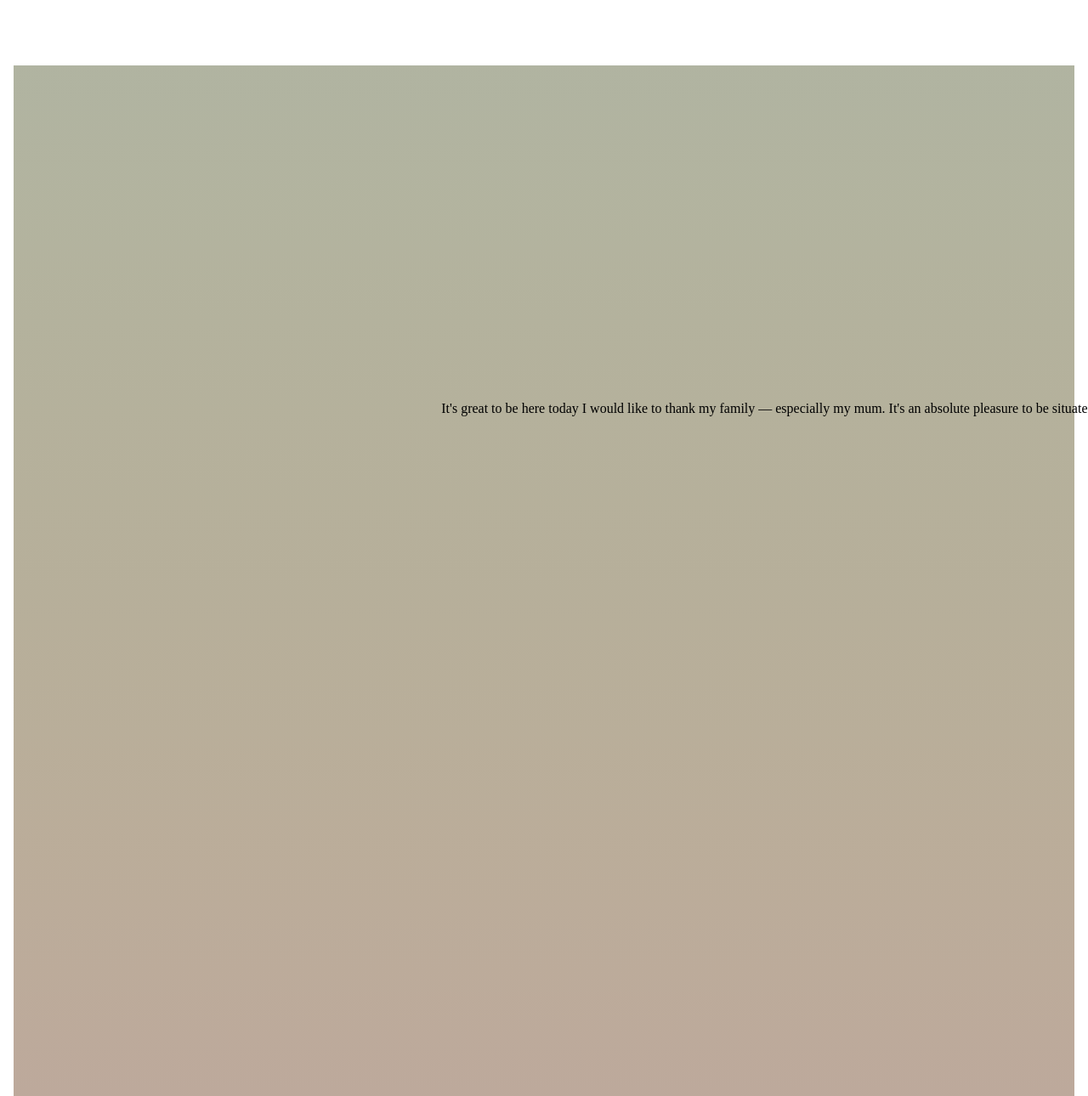
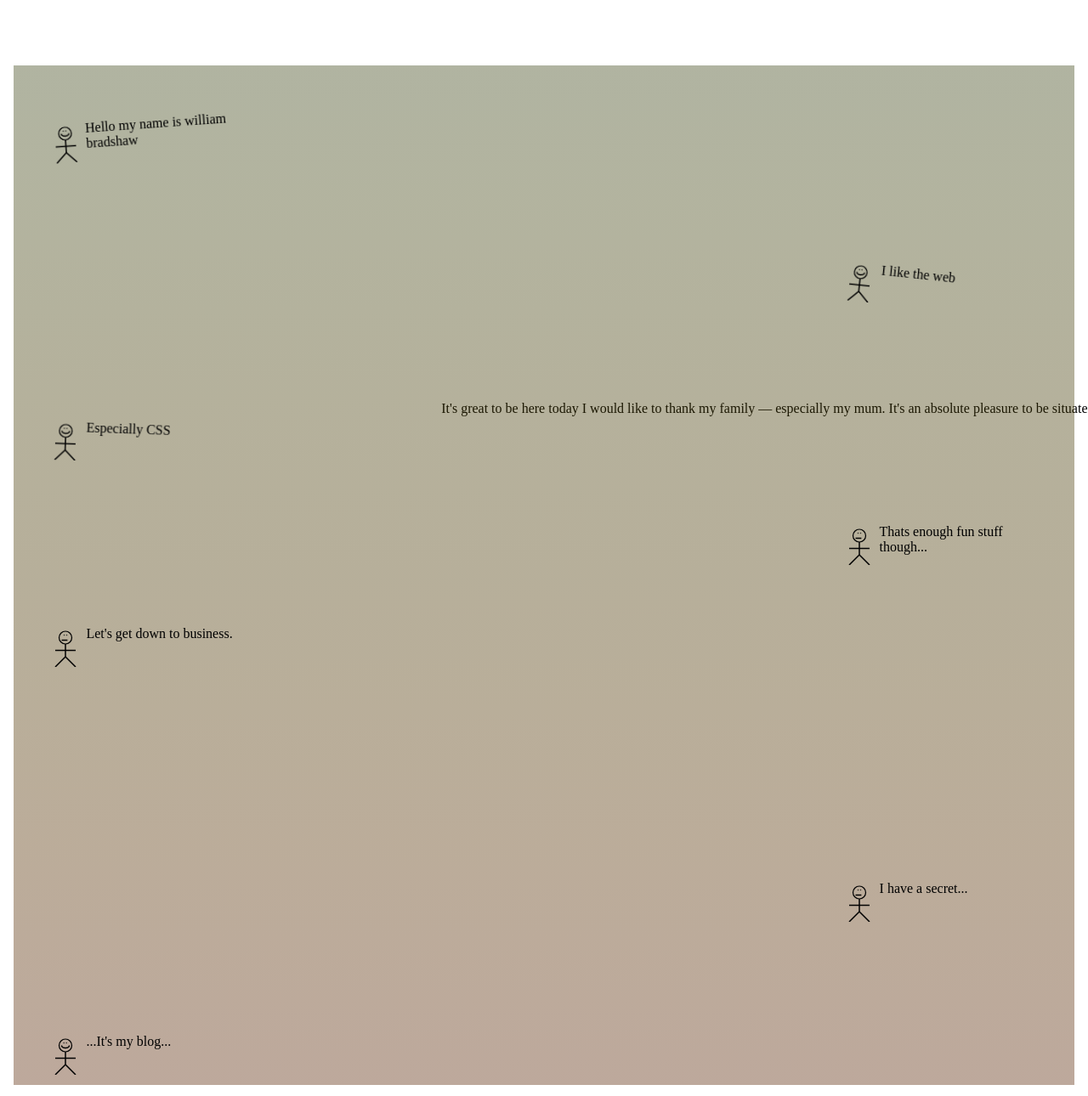
Before and after one commit to will-lol/new-willforsale, a plain HTML site: page index.html in a window 1280 px wide. Shown: the part 310-1600 px from the top of the page at 85% size. Drawn offline with Linux system fonts and the light colour scheme; a web font is replaced by a local one.

Commit message:
added guys

```diff
--- a/css/homeHeader.css
+++ b/css/homeHeader.css
@@ -20,6 +20,8 @@
 }
 
 .homeHeader__feature {
+    position: relative;
+    height: 150vh;
     background-image: linear-gradient(0deg,
             hsla(23deg, 86%, 19%, 0.4) 0%,
             hsla(29deg, 92%, 18%, 0.4) 13%,
@@ -30,6 +32,11 @@
             hsla(55deg, 75%, 15%, 0.4) 75%,
             hsla(63deg, 63%, 16%, 0.4) 87%,
             hsla(71deg, 54%, 17%, 0.4) 100%);
+}
+
+.homeHeader__feature svg {
+    width: 100%;
+    height: 100%;
 }
 
 .homeHeader__text {
@@ -43,3 +50,62 @@
 .homeHeader__text h1 span {
     font-family: "Libre Baskerville";
 }
+
+.homeHeader__feature div {
+    position: absolute;
+    display: flex;
+    justify-content: flex-start;
+    width: 15rem;
+}
+
+.homeHeader__feature__guy--1 {
+    top: 5%;
+    left: 3%;
+    transform: rotate(-4deg);
+}
+
+.homeHeader__feature__guy--2 {
+    top: 20%;
+    right: 3%;
+    transform: rotate(6deg);
+}
+
+.homeHeader__feature__guy--3 {
+    top: 35%;
+    left: 3%;
+    transform: rotate(2deg);
+}
+
+.homeHeader__feature__guy--4 {
+    top: 45%;
+    right: 3%;
+}
+
+.homeHeader__feature__guy--5 {
+    top: 55%;
+    left: 3%;
+}
+
+.homeHeader__feature__guy--6 {
+    top: 80%;
+    right: 3%;
+}
+
+.homeHeader__feature__guy--7 {
+    top: 95%;
+    left: 3%;
+}
+
+@media only screen and (max-width: 640px) {
+    .homeHeader__text h1 {
+        font-size: 4rem;
+    }
+
+    .homeHeader__feature {
+        height: 100vh;
+    }
+
+    .homeHeader__text {
+        margin: 1rem 0rem;
+    }
+}
--- a/index.html
+++ b/index.html
@@ -6,7 +6,8 @@
     <meta http-equiv="X-UA-Compatible" content="IE=edge">
     <meta name="viewport" content="width=device-width, initial-scale=1.0">
     <title>William Bradshaw</title>
-
+</head>
+<body>
     <nav class="nav box-shadow-med">
         <h1 class="nav__brand">William Bradshaw</h1>
         <a href="">Home</a>
@@ -15,8 +16,7 @@
         <a href="">Contact</a>
     </nav>
     <link rel="stylesheet" href="css/nav.css">
-</head>
-<body>
+
     <span class="scrollingText">It's great to be here today I would like to thank my family — especially my mum. It's an absolute pleasure to be situated on your computer here today. Thank you dearly for this grand opportunity. You know, sometimes people just don't thank their users enough. So here: thank you. You are my hero and everything I aspire to be. If I could say one thing to my users what would it be? Thanks. So there you have it! Thank <b>you</b></span>
     <section>
         <div class="container homeHeader">
@@ -24,11 +24,38 @@
                 <h1>Hello <span>welcome</span> to the website</h1>
                 <h2>What is a website</h2>
             </div>
-
             <div class="homeHeader__feature">
-                <svg fill="none" viewBox="0 0 1036 1033" xmlns="http://www.w3.org/2000/svg">
+                <svg preserveAspectRatio="none" fill="none" viewBox="0 0 1036 1033" xmlns="http://www.w3.org/2000/svg">
                     <path d="m511.5 1c-85.167 6.6667-245.2 32.3-204 81.5 51.5 61.5 481.5-60 598.5 21.5s-779 26-888 67.5 353 190 493.5 146.5 462-21 458 46-977 55.5-882 99 771 63.5 818.5 99-937.5 0-832.5 164.5 832 57.5 864 0-362 20-461.5 0 234-83 323-87 227.5 17.5 235.5 63-194.5 232.5-269.5 252c-60 15.6-217.67 58.17-289 77.5" id="line" stroke="#000" stroke-width="2" style="mix-blend-mode:color-burn"/>
                 </svg>
+                <div class="homeHeader__feature__guy--1">
+                    <img height="48" width="48" src="images/drawings/guy.svg" alt="A little guy">
+                    Hello my name is william bradshaw
+                </div>
+                <div class="homeHeader__feature__guy--2">
+                    <img height="48" width="48" src="images/drawings/guy.svg" alt="A little guy">
+                    I like the web
+                </div>
+                <div class="homeHeader__feature__guy--3">
+                    <img height="48" width="48" src="images/drawings/guy.svg" alt="A little guy">
+                    Especially CSS
+                </div>
+                <div class="homeHeader__feature__guy--4">
+                    <img height="48" width="48" src="images/drawings/guy-neutral.svg" alt="A little guy">
+                    Thats enough fun stuff though...
+                </div>
+                <div class="homeHeader__feature__guy--5">
+                    <img height="48" width="48" src="images/drawings/guy-neutral.svg" alt="A little guy">
+                    Let's get down to business.
+                </div>
+                <div class="homeHeader__feature__guy--6">
+                    <img height="48" width="48" src="images/drawings/guy-neutral.svg" alt="A little guy">
+                    I have a secret...
+                </div>
+                <div class="homeHeader__feature__guy--7">
+                    <img height="48" width="48" src="images/drawings/guy.svg" alt="A little guy">
+                    ...It's my blog...
+                </div>
                 <script src="js/homeHeader.js"></script>
             </div>
         </div>
--- a/js/homeHeader.js
+++ b/js/homeHeader.js
@@ -4,7 +4,8 @@ line.style.strokeDasharray = length;
 line.style.strokeDashoffset = length;
 window.addEventListener("scroll", drawLine);
 function drawLine() {
-  var scrollpercent = (document.body.scrollTop + document.documentElement.scrollTop) / (document.documentElement.scrollHeight - document.documentElement.clientHeight);
-  var draw = length * scrollpercent;
-  line.style.strokeDashoffset = length - draw;
+    var scrollRatio = (document.body.scrollTop + document.documentElement.scrollTop) / (document.documentElement.scrollHeight - document.documentElement.clientHeight);
+    console.log(scrollRatio);
+    var draw = length * scrollRatio;
+    line.style.strokeDashoffset = length - draw;
 }
```
Also changed, not shown: images/drawings/guy-neutral.svg (added), images/drawings/guy.svg (added).
